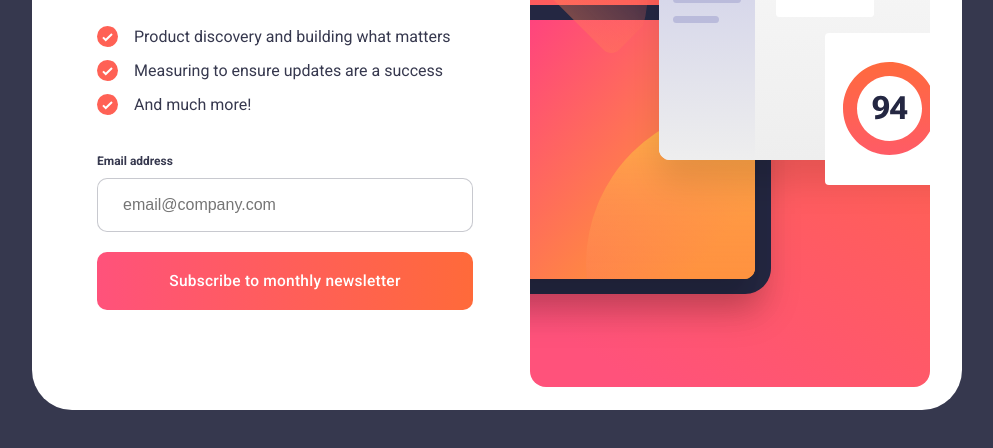
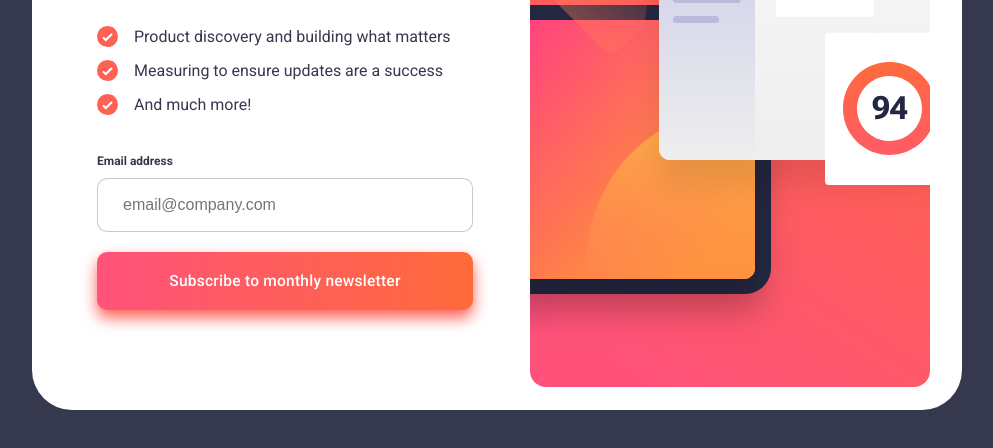
Before and after one commit to tris6/newsletter-signup-form, a plain HTML site: page index.html in a window 1280 px wide. In both pictures the pointer is over the button "Subscribe to monthly newsletter". Shown: the part 310-758 px from the top of the page, without its empty margins (143-1136 px from the left). Drawn offline with Linux system fonts and the light colour scheme.

Commit message:
added box shadow to button hover

```diff
--- a/css/styles.css
+++ b/css/styles.css
@@ -140,7 +140,8 @@ button {
 
 button:hover {
     cursor: pointer;
-    background-image: linear-gradient(to right, var(--color-logo-pink) , var(--color-logo-orange));;
+    background-image: linear-gradient(to right, var(--color-logo-pink) , var(--color-logo-orange));
+    box-shadow: 0 8px 15px var(--color-tomato);
 }
 
 input:focus {
```
